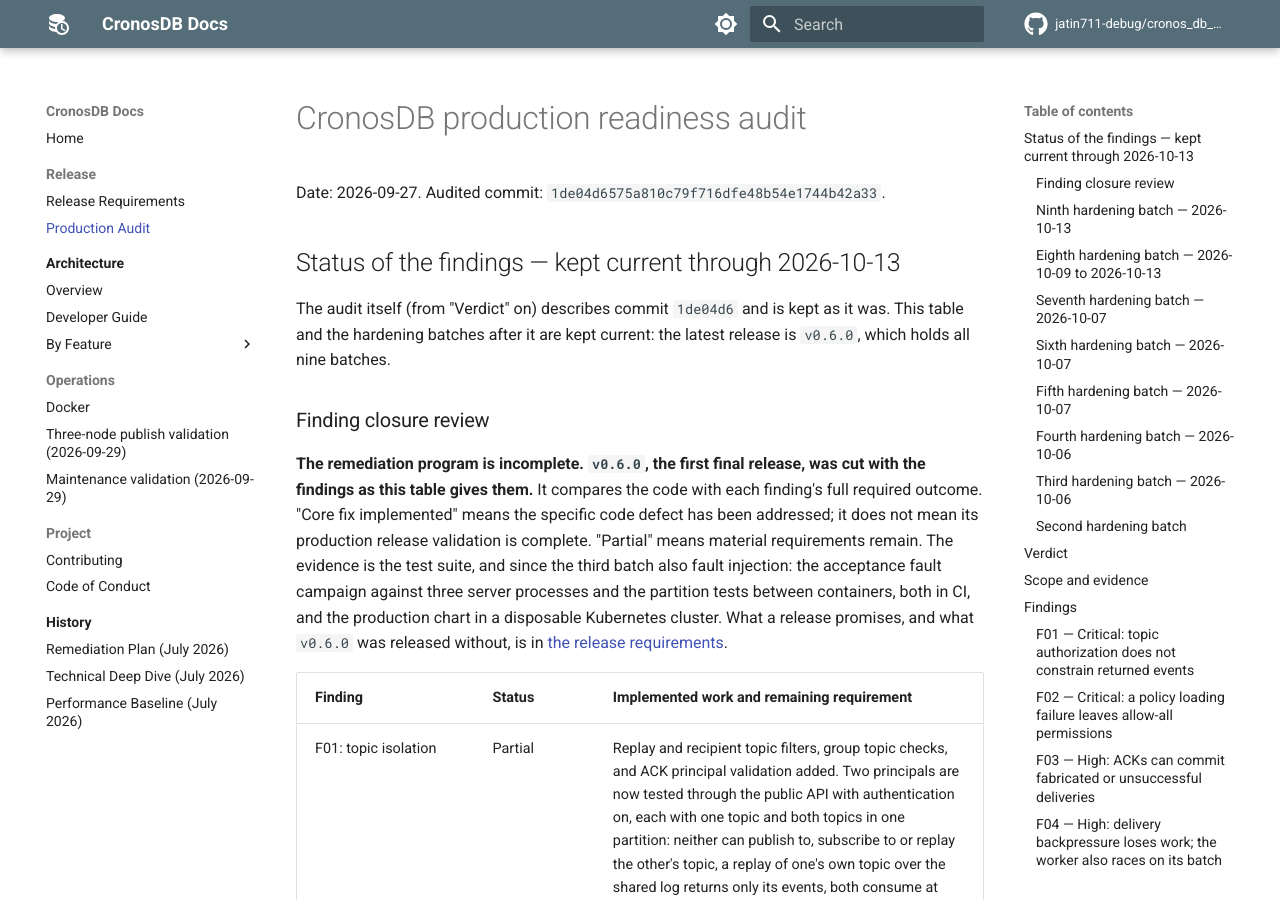
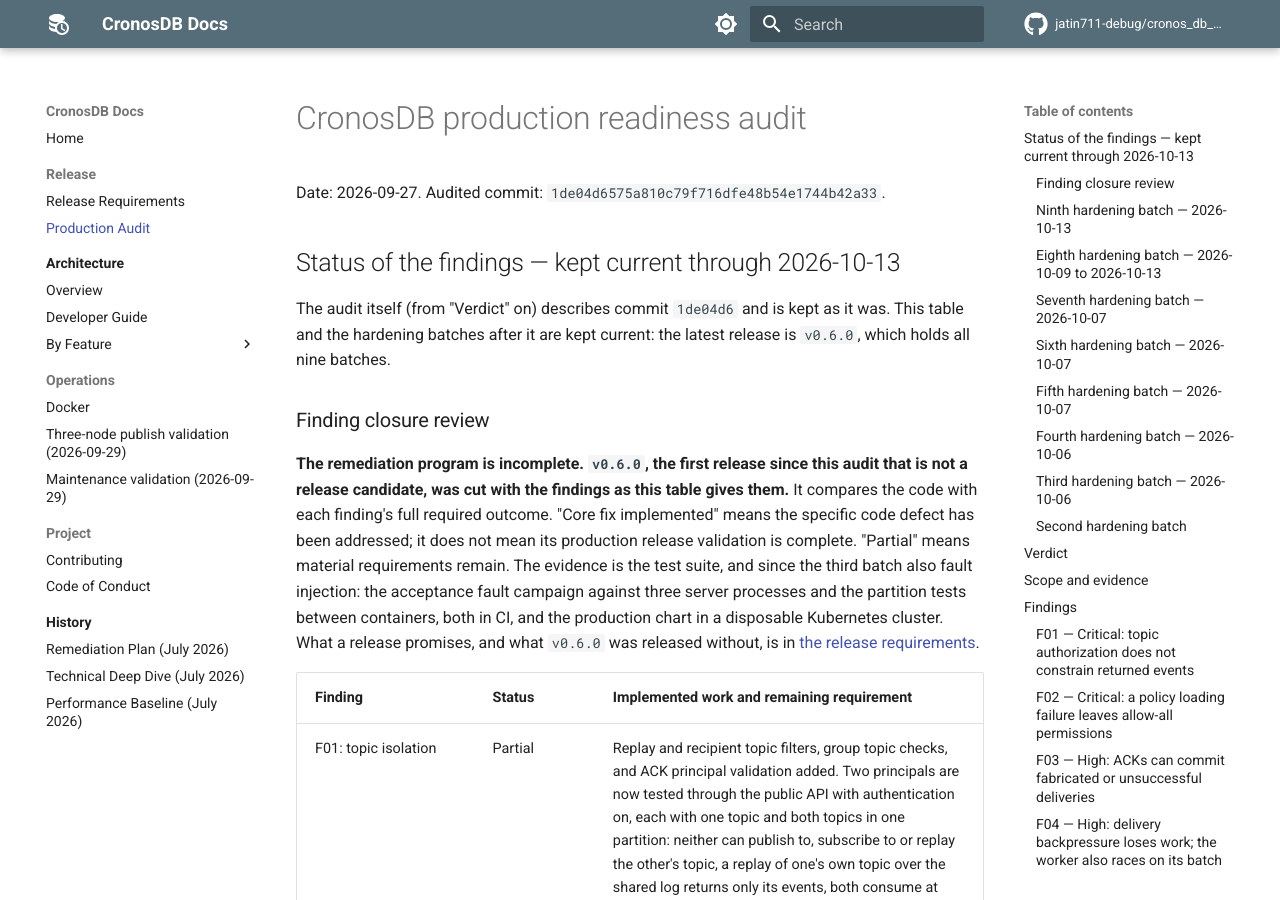
Before and after one commit to jatin711-debug/cronos_db_golang, an MkDocs documentation site: the page built from docs/PRODUCTION_AUDIT_2026-09-27.md, in a window 1280 px wide and 900 px high. Built offline with MkDocs 1.6.1 and Material for MkDocs 9.7.7, drawn with Linux system fonts in a browser that asks for light colours; comment, search, counter and statistics services are not loaded.

Commit message:
Call v0.6.0 the final release of 0.6.0, not the first final release
v0.5.0 and the releases before it were not release candidates either. What
is new about v0.6.0 is that it is the first release since the audit that is
not a release candidate, and the documents now say that.

Co-Authored-By: Claude Opus 5.5 <noreply@anthropic.com>

```diff
--- a/docs/PRODUCTION_AUDIT_2026-09-27.md
+++ b/docs/PRODUCTION_AUDIT_2026-09-27.md
@@ -10,8 +10,9 @@ latest release is `v0.6.0`, which holds all nine batches.
 
 ### Finding closure review
 
-**The remediation program is incomplete. `v0.6.0`, the first final release,
-was cut with the findings as this table gives them.** It compares the code with each finding's full
+**The remediation program is incomplete. `v0.6.0`, the first release since
+this audit that is not a release candidate, was cut with the findings as this
+table gives them.** It compares the code with each finding's full
 required outcome. "Core fix implemented" means the specific code defect has been
 addressed; it does not mean its production release validation is complete.
 "Partial" means material requirements remain. The evidence is the test suite,
```
Also changed, not shown: docs/PRODUCTION_RELEASE.md (+2 -2 lines).
